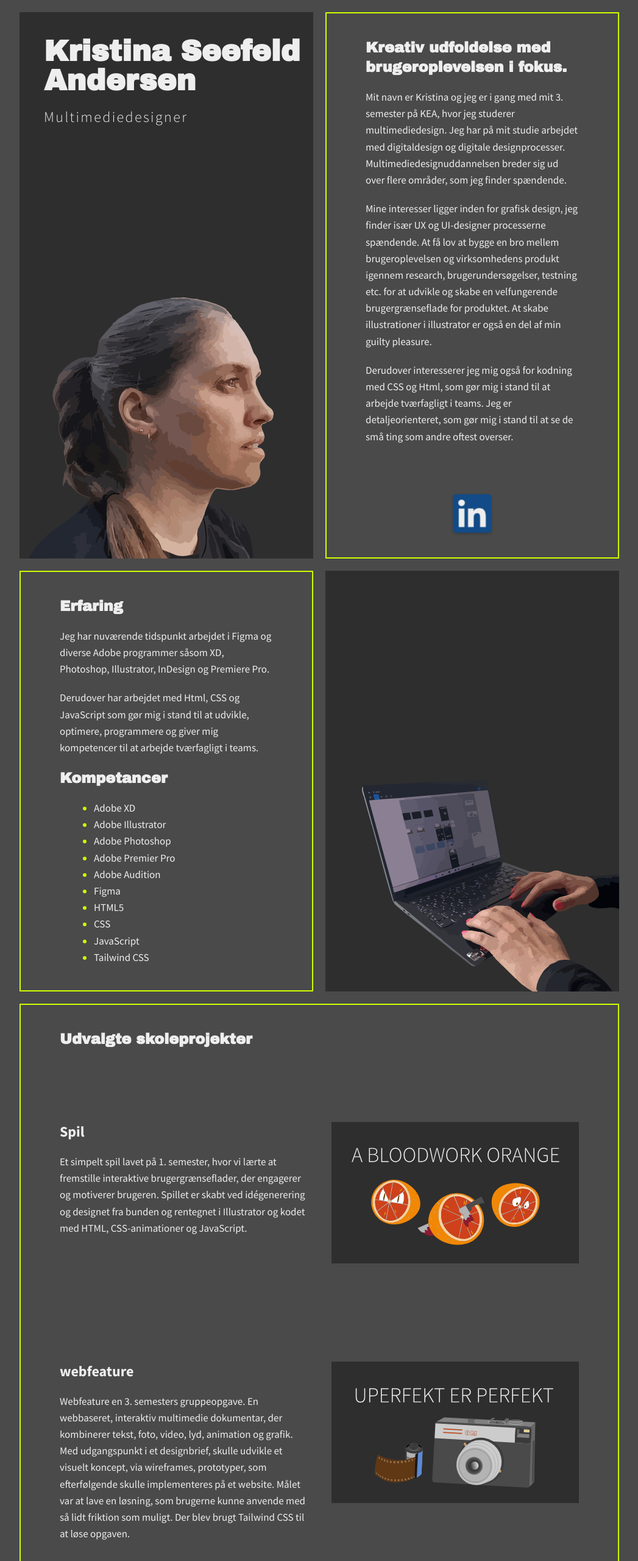
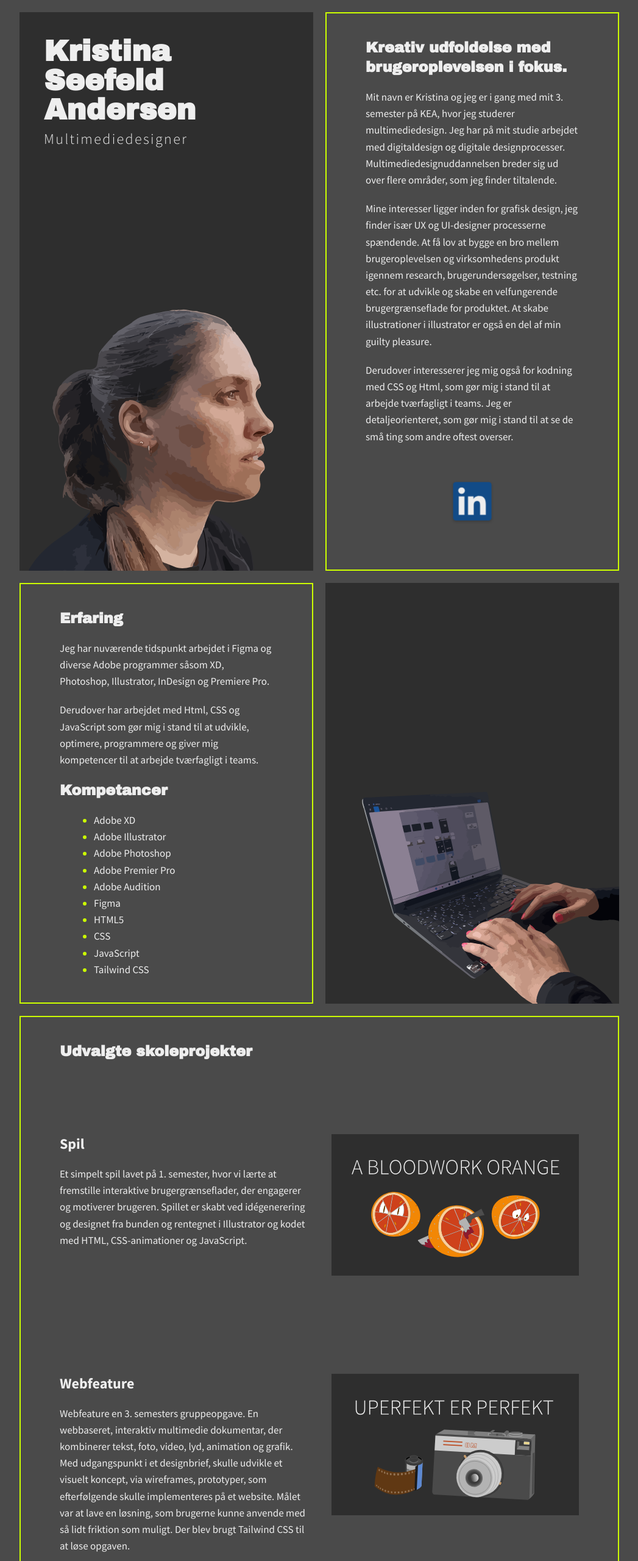
Before and after one commit to kris91r3/professioneltwebsite, a website built with Vite: page src/index.html in a window 1280 px wide. Shown: the top 2560 px of the page at 61% size, without its empty margins (116-1163 px from the left). Built offline with nearby package versions, Linux system fonts and the light colour scheme.

Commit message:
tekst rettet

```diff
--- a/src/index.html
+++ b/src/index.html
@@ -18,16 +18,16 @@
   </head>
   <body class="bg-lightgrey xl:mx-32">
     <main>
-      <section class="grid gap-5 p-5 lg:grid-cols-2">
-        <div class="bg-grey lg:relative">
-          <div class="flex flex-col gap-5 pt-10 pl-10">
+      <section class="grid gap-5 p-5 lg:relative lg:grid-cols-2">
+        <div class="gap-5 bg-grey lg:relative lg:flex lg:flex-col">
+          <div class="p-10">
             <h1
               class="text-3xl font-extrabold text-offwhite sm:text-4xl md:text-5xl"
             >
               Kristina Seefeld Andersen
             </h1>
             <h2
-              class="text-lg font-thin tracking-widest text-offwhite md:text-2xl"
+              class="pt-2 text-lg font-thin tracking-widest text-offwhite md:text-2xl"
             >
               Multimediedesigner
             </h2>
@@ -49,7 +49,7 @@
               hvor jeg studerer multimediedesign. Jeg har på mit studie arbejdet
               med digitaldesign og digitale designprocesser.
               Multimediedesignuddannelsen breder sig ud over flere områder, som
-              jeg finder spændende.
+              jeg finder tiltalende.
             </p>
             <p>
               Mine interesser ligger inden for grafisk design, jeg finder især
@@ -67,7 +67,7 @@
               detaljeorienteret, som gør mig i stand til at se de små ting som
               andre oftest overser.
             </p>
-          </div>
+
             <div
               class="linkedinpuls relative my-10 place-self-center drop-shadow-3xl hover:mix-blend-overlay"
             >
@@ -79,6 +79,7 @@
                   src="billeder/linkedin.svg"
                   alt="link til linkedinprofil"
               /></a>
+            </div>
           </div>
         </div>
       </section>
@@ -115,7 +116,7 @@
         </div>
         <div class="order-1 bg-grey lg:relative lg:order-none">
           <img
-            class="lg:absolute lg:bottom-0"
+            class="max-w-3xl lg:absolute lg:bottom-0"
             src="billeder/pcskaerm.svg"
             alt="vektorbillede af pc-skærm"
           />
@@ -145,7 +146,7 @@
                   class="invisible absolute top-1/2 left-1/2 z-10 -translate-x-1/2 -translate-y-1/2 transform text-3xl font-semibold text-offwhite group-hover:visible group-hover:bg-black lg:text-4xl"
                   id="text1"
                 >
-                  Se spillet
+                  Spillet
                 </h4>
                 <a
                   href="https://seefeld.dk/kea/skoleprojekt_spil/"
@@ -161,7 +162,7 @@
             </div>
             <div class="grid gap-10 lg:grid-cols-2" id="webfeature">
               <div>
-                <h4 class="pb-5 text-2xl font-black">webfeature</h4>
+                <h4 class="pb-5 text-2xl font-black">Webfeature</h4>
                 <p>
                   Webfeature en 3. semesters gruppeopgave. En webbaseret,
                   interaktiv multimedie dokumentar, der kombinerer tekst, foto,
@@ -177,7 +178,7 @@
                 <h4
                   class="invisible absolute top-1/2 left-1/2 z-10 -translate-x-1/2 -translate-y-1/2 transform text-3xl font-semibold group-hover:visible group-hover:bg-black lg:text-4xl"
                 >
-                  Se spillet
+                  Se webfeature
                 </h4>
                 <a
                   href="https://seefeld.dk/kea/skoleprojekt_webfeature/"
```
Also changed, not shown: src/billeder/vektorportraet.svg (added). Lines whose indentation alone changed are shown as unchanged.
